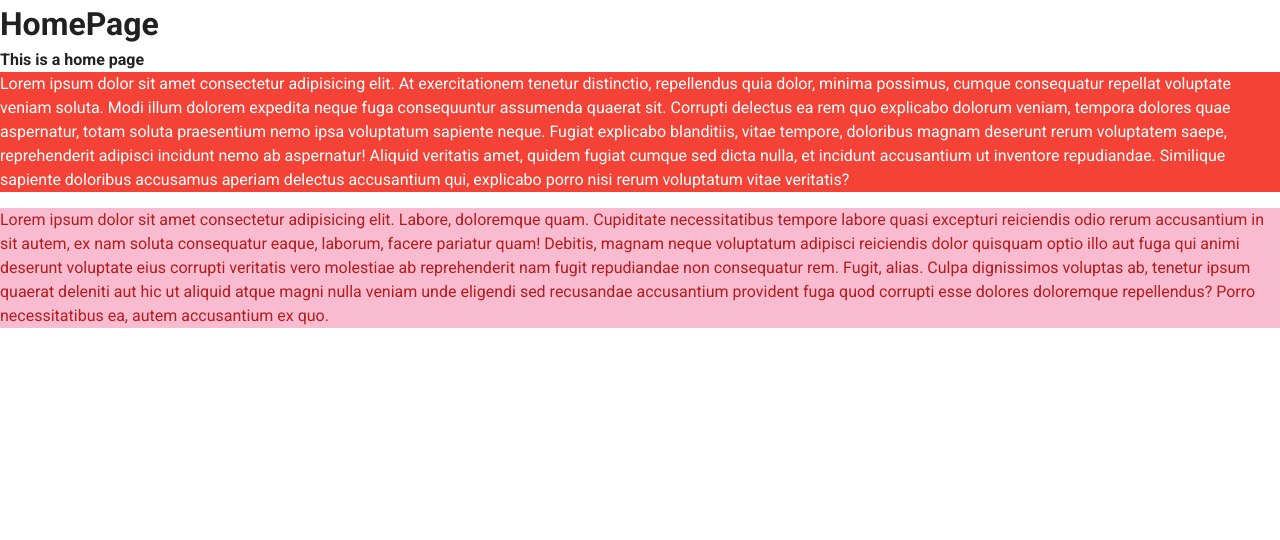
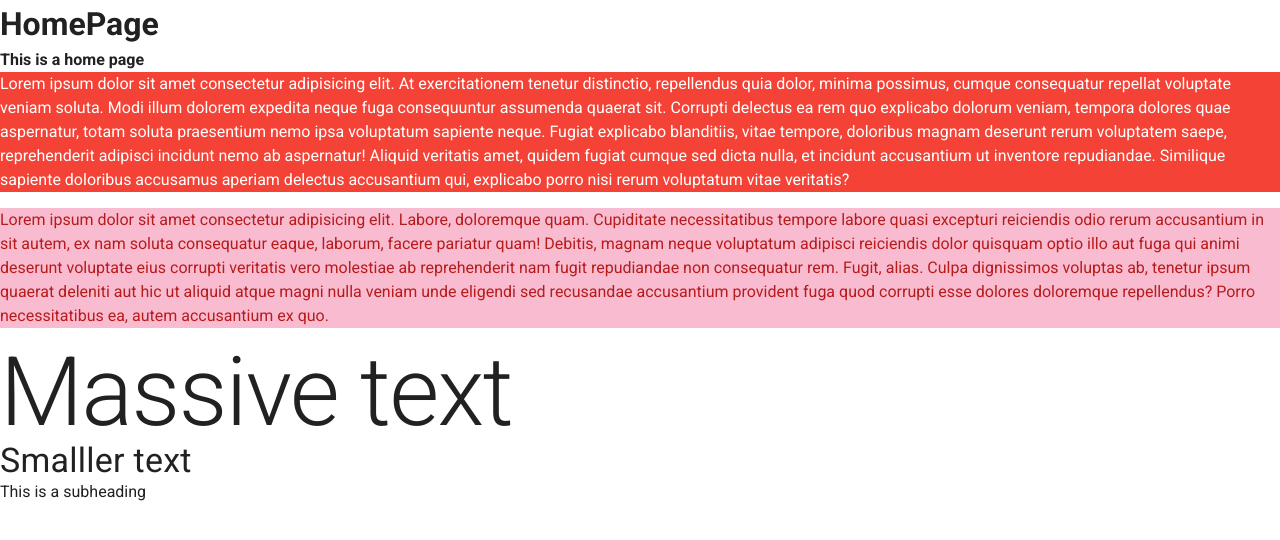
Before and after one commit to draddo11/vuetifyTodo, a Vue app: page / in a window 1280 px wide. Shown: the top 540 px of the page. Built offline with nearby package versions, Linux system fonts and the light colour scheme.

Commit message:
added more text formats

```diff
--- a/public/index.html
+++ b/public/index.html
@@ -5,13 +5,13 @@
     <meta http-equiv="X-UA-Compatible" content="IE=edge">
     <meta name="viewport" content="width=device-width,initial-scale=1.0">
     <link rel="icon" href="<%= BASE_URL %>favicon.ico">
-    <title>nood</title>
+    <title>VuetifyTodo</title>
     <link rel="stylesheet" href="https://fonts.googleapis.com/css?family=Roboto:100,300,400,500,700,900">
     <link rel="stylesheet" href="https://cdn.jsdelivr.net/npm/@mdi/font@latest/css/materialdesignicons.min.css">
   </head>
   <body>
     <noscript>
-      <strong>We're sorry but nood doesn't work properly without JavaScript enabled. Please enable it to continue.</strong>
+      <strong>We're sorry but VuetifyTodo doesn't work properly without JavaScript enabled. Please enable it to continue.</strong>
     </noscript>
     <div id="app"></div>
     <!-- built files will be auto injected -->
--- a/src/views/Home.vue
+++ b/src/views/Home.vue
@@ -1,10 +1,16 @@
-i<template>
+<template>
   <div class="home">
       <h1>HomePage</h1>
     <h4>This is a home page</h4>
 
     <p class='red white--text'> Lorem ipsum dolor sit amet consectetur adipisicing elit. At exercitationem tenetur distinctio, repellendus quia dolor, minima possimus, cumque consequatur repellat voluptate veniam soluta. Modi illum dolorem expedita neque fuga consequuntur assumenda quaerat sit. Corrupti delectus ea rem quo explicabo dolorum veniam, tempora dolores quae aspernatur, totam soluta praesentium nemo ipsa voluptatum sapiente neque. Fugiat explicabo blanditiis, vitae tempore, doloribus magnam deserunt rerum voluptatem saepe, reprehenderit adipisci incidunt nemo ab aspernatur! Aliquid veritatis amet, quidem fugiat cumque sed dicta nulla, et incidunt accusantium ut inventore repudiandae. Similique sapiente doloribus accusamus aperiam delectus accusantium qui, explicabo porro nisi rerum voluptatum vitae veritatis?</p>
 
+
     <p class= "pink lighten-4 red--text text--darken-4">Lorem ipsum dolor sit amet consectetur adipisicing elit. Labore, doloremque quam. Cupiditate necessitatibus tempore labore quasi excepturi reiciendis odio rerum accusantium in sit autem, ex nam soluta consequatur eaque, laborum, facere pariatur quam! Debitis, magnam neque voluptatum adipisci reiciendis dolor quisquam optio illo aut fuga qui animi deserunt voluptate eius corrupti veritatis vero molestiae ab reprehenderit nam fugit repudiandae non consequatur rem. Fugit, alias. Culpa dignissimos voluptas ab, tenetur ipsum quaerat deleniti aut hic ut aliquid atque magni nulla veniam unde eligendi sed recusandae accusantium provident fuga quod corrupti esse dolores doloremque repellendus? Porro necessitatibus ea, autem accusantium ex quo.</p>
+
+    <h1 class="display-4">Massive text</h1>
+    <h4 class="display-1">Smalller text </h4>
+
+    <p class="subheading">This is a subheading </p>
   </div>
 </template>
```
